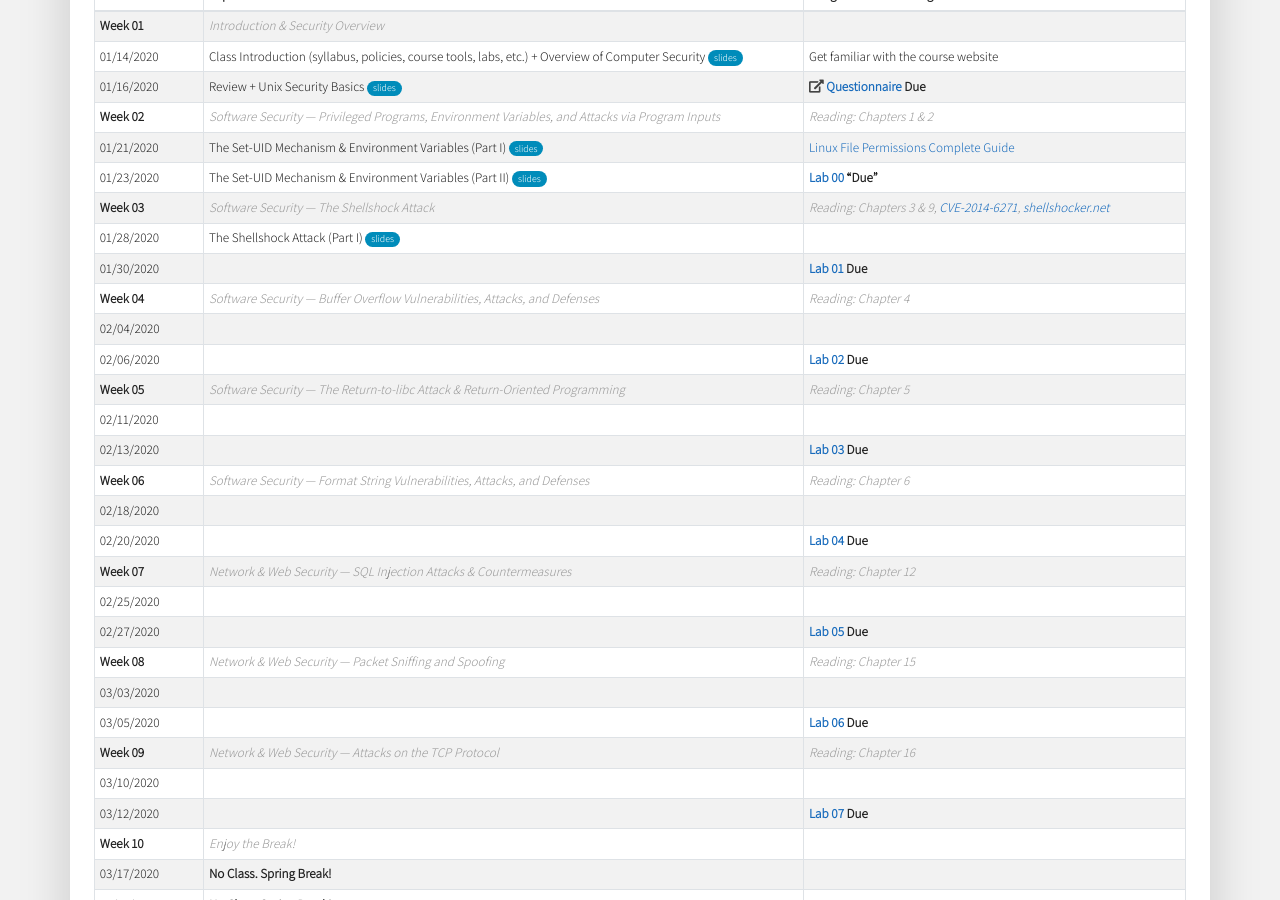
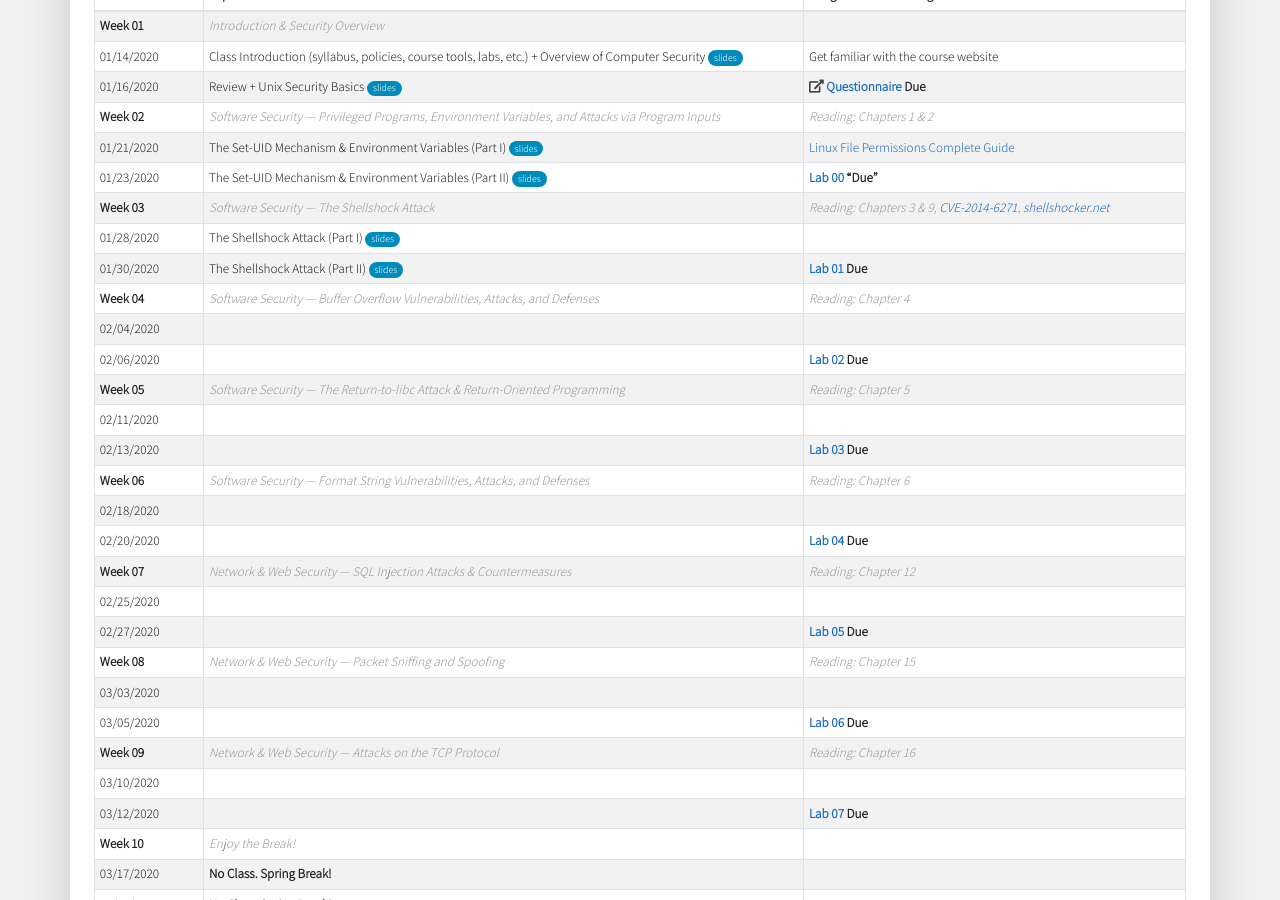
Before and after one commit to traviswpeters/cs476-2020-spring, a Jekyll site: the page built from index.md, in a window 1280 px wide and 900 px high, scrolled down 1462 px. Built offline with Jekyll 4.4.1, drawn with Linux system fonts in a browser that asks for light colours; nearby versions of some CDN libraries; some web fonts are replaced; our own code applies the rules of GitHub Pages for plain Markdown files.

Commit message:
placeholder for slides today (need to upload those too...) +new resource

```diff
--- a/index.md
+++ b/index.md
@@ -196,7 +196,7 @@ The Set-UID Mechanism & Environment Variables (Part II) [slides][slides04]{:.sli
 </tr>
 <tr>
 <td markdown="span">01/30/2020</td>
-<td markdown="span"></td>
+<td markdown="span">The Shellshock Attack (Part II) [slides][slides06]{:.slides} </td>
 <td markdown="span">**[Lab 01] Due**</td>
 </tr>
 
```
Also changed, not shown: other parts of index.md (+1 -1 lines), resources.md (+1 -0 lines).
